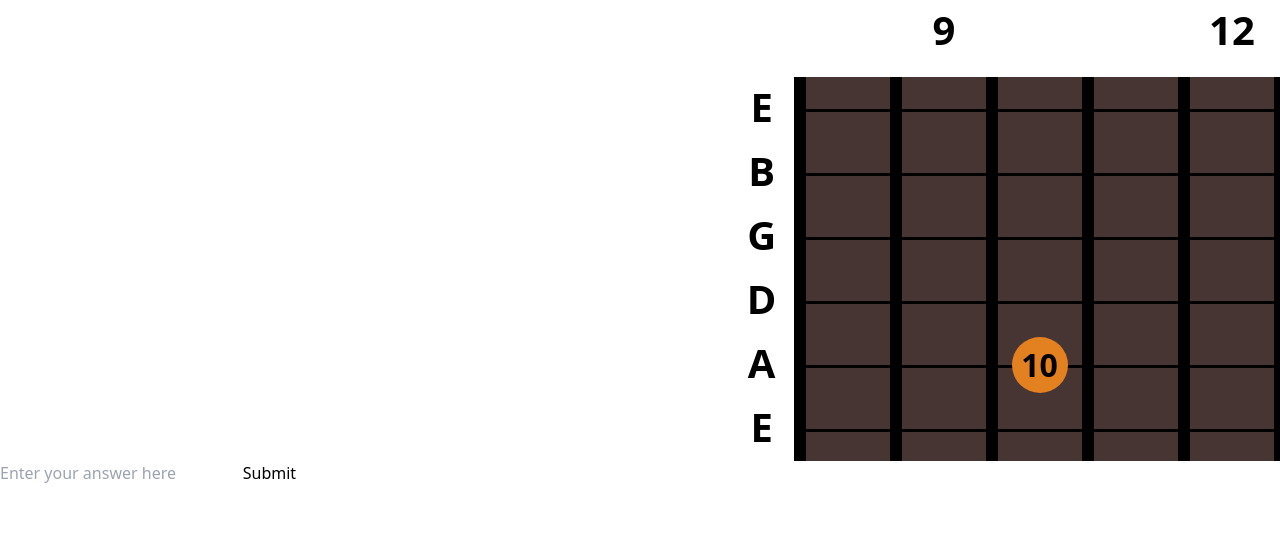
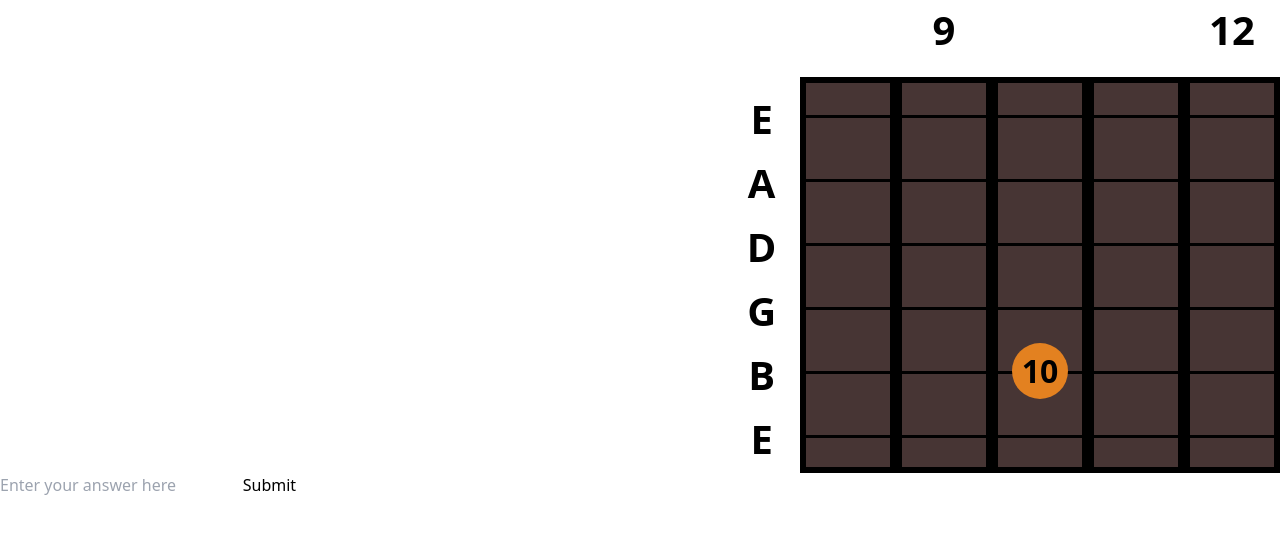
Before and after one commit to MadeOfBees/FretboardQuiz, a React (Vite) app: page / in a window 1280 px wide. Shown: the top 534 px of the page. Built offline with nearby package versions, Linux system fonts and the light colour scheme.

Commit message:
fix horizon

```diff
--- a/src/App.tsx
+++ b/src/App.tsx
@@ -5,7 +5,7 @@ export default function App() {
   const finalFret: number[] = [24, 24, 24, 24, 24, 24]; // Default last frets for the instrument
   const tuning: string[] = ["E", "A", "D", "G", "B", "E"]; // Default tuning for the instrument
   // the 3 orientations are "vertical", "horizontal", and "horizontal-reverse"
-  const orientation: string = "horizontal-reverse"; // Default orientation for the instrument
+  const orientation: string = "horizontal"; // Default orientation for the instrument
   const labelChosenFret: boolean = true; // Default value for whether or not to label the chosen fret
 
   // GARBAGE DATA
--- a/src/Components/chordagram.tsx
+++ b/src/Components/chordagram.tsx
@@ -117,6 +117,8 @@ export default function Chordagram(props: ChordagramProps): JSX.Element {
         frets.push(fretRow);
       }
       return frets;
+
+      // horozontal layout
     } else {
       for (let stringIndex = 0; stringIndex < strings.length; stringIndex++) {
         const fretRow: JSX.Element[] = [];
@@ -290,18 +292,25 @@ export default function Chordagram(props: ChordagramProps): JSX.Element {
                 marginBottom: unitConvert(0.4),
               }}
             ></div>
+            <div
+              style={{
+                marginLeft: unitConvert(0.4),
+                borderTop: `${unitConvert(0.4)} solid black`,
+                borderBottom: `${unitConvert(0.4)} solid black`,
+              }}
+            >
               {fretGrid.map((row, index) => (
                 <div
                   key={index}
                   style={{
                     display: "flex",
                     flexDirection: "row",
-                  borderLeft: `${unitConvert(0.4)} solid black`,
                   }}
                 >
                   {row}
                 </div>
               ))}
+            </div>
           </div>
           {/* Displaying the string labels */}
           <div
```
Lines whose indentation alone changed are shown as unchanged.
